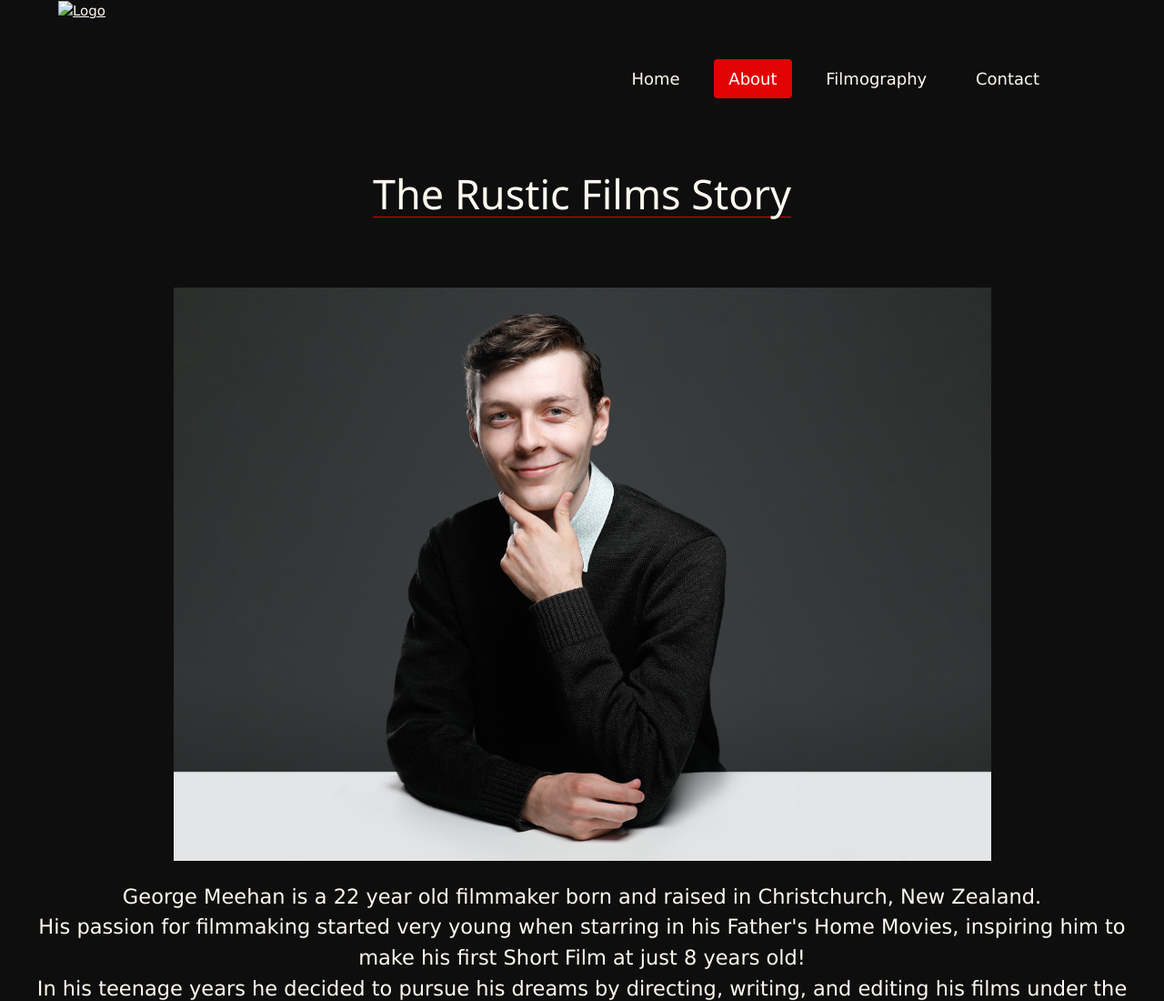
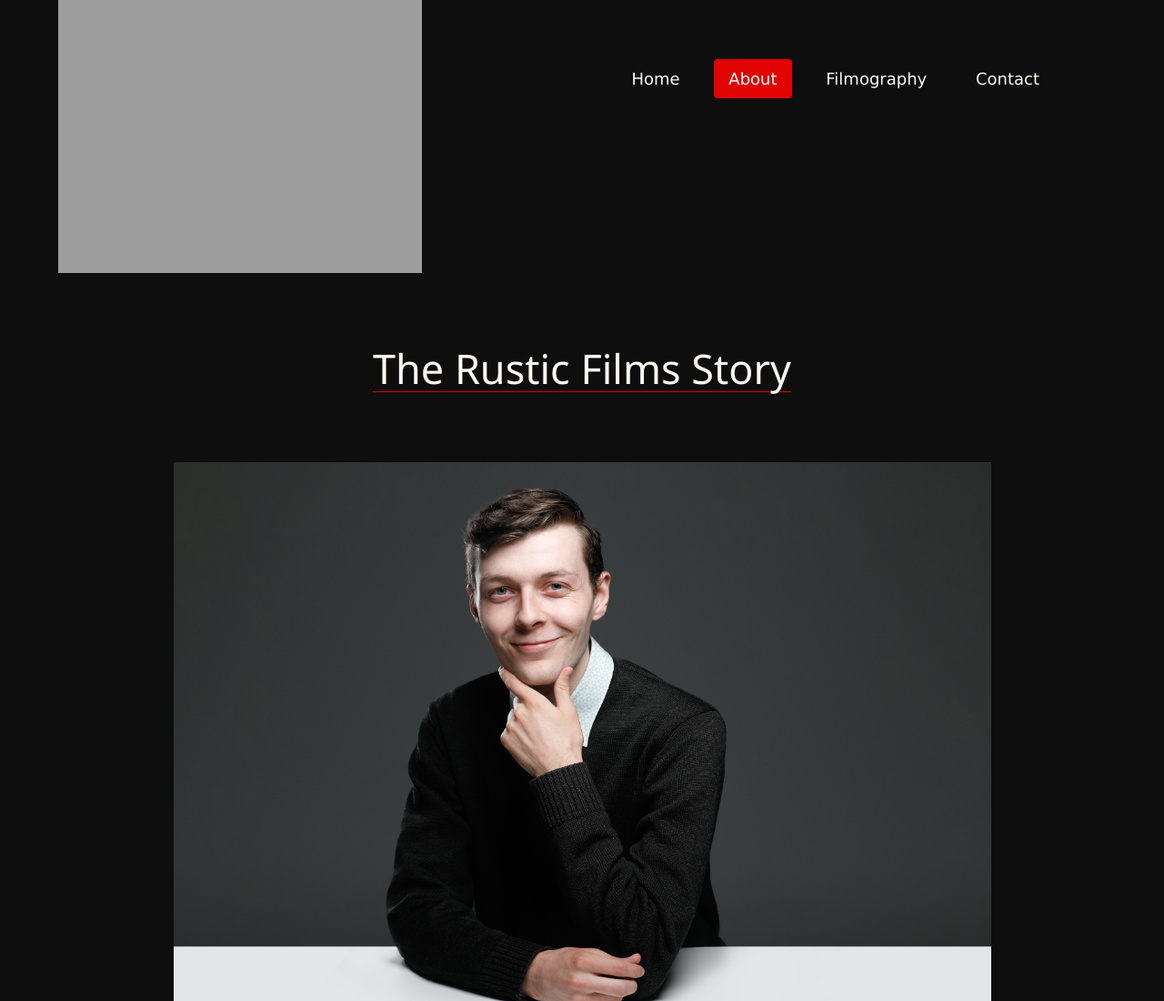
Before and after one commit to Chad-Meehan/Rustic-Films, a plain HTML site: page about.html in a window 1280 px wide. Shown: the top 1100 px of the page at 91% size. Drawn offline with Linux system fonts and the light colour scheme; the site is published under a folder, as on GitHub Pages, so addresses that start at the root find nothing.

Commit message:
Update about.html

```diff
--- a/about.html
+++ b/about.html
@@ -25,7 +25,7 @@
           <div class="extra-logo">
 
             <a href="index.html">
-            <img src="/images/RF_LOGO_2022_TRANS_V1.png" alt="Logo"/>
+            <img src="images/RF_LOGO_2022_TRANS_V1.png" alt="Logo"/>
           </a>
 
         </div>
@@ -38,7 +38,7 @@
             <div class="logo w3-container w3-cell">
 
                 <a href="index.html">
-                <img src="/images/RF_LOGO_2022_TRANS_V1.png" alt="Logo"/>
+                <img src="images/RF_LOGO_2022_TRANS_V1.png" alt="Logo"/>
               </a>
 
             </div>
```
